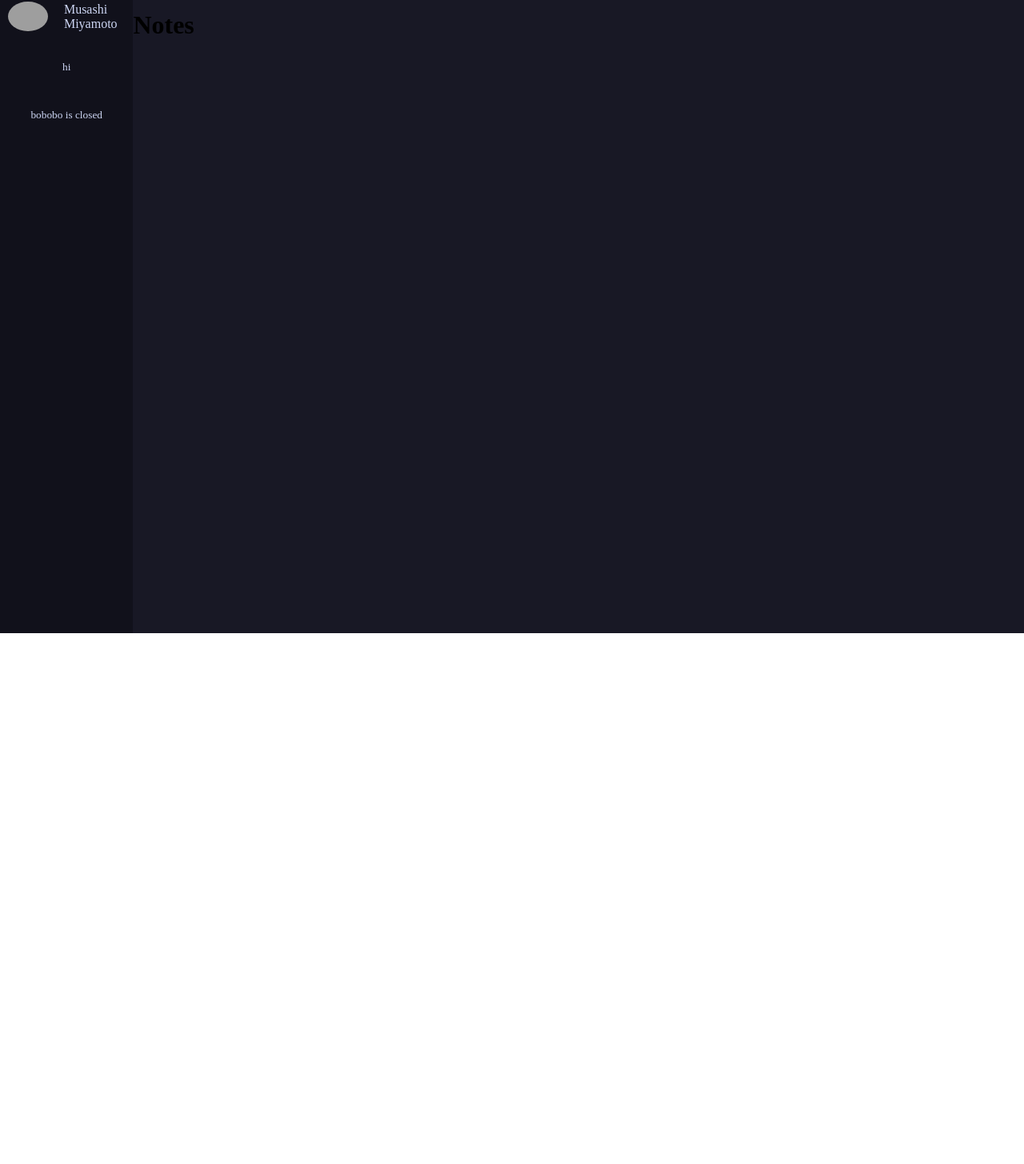
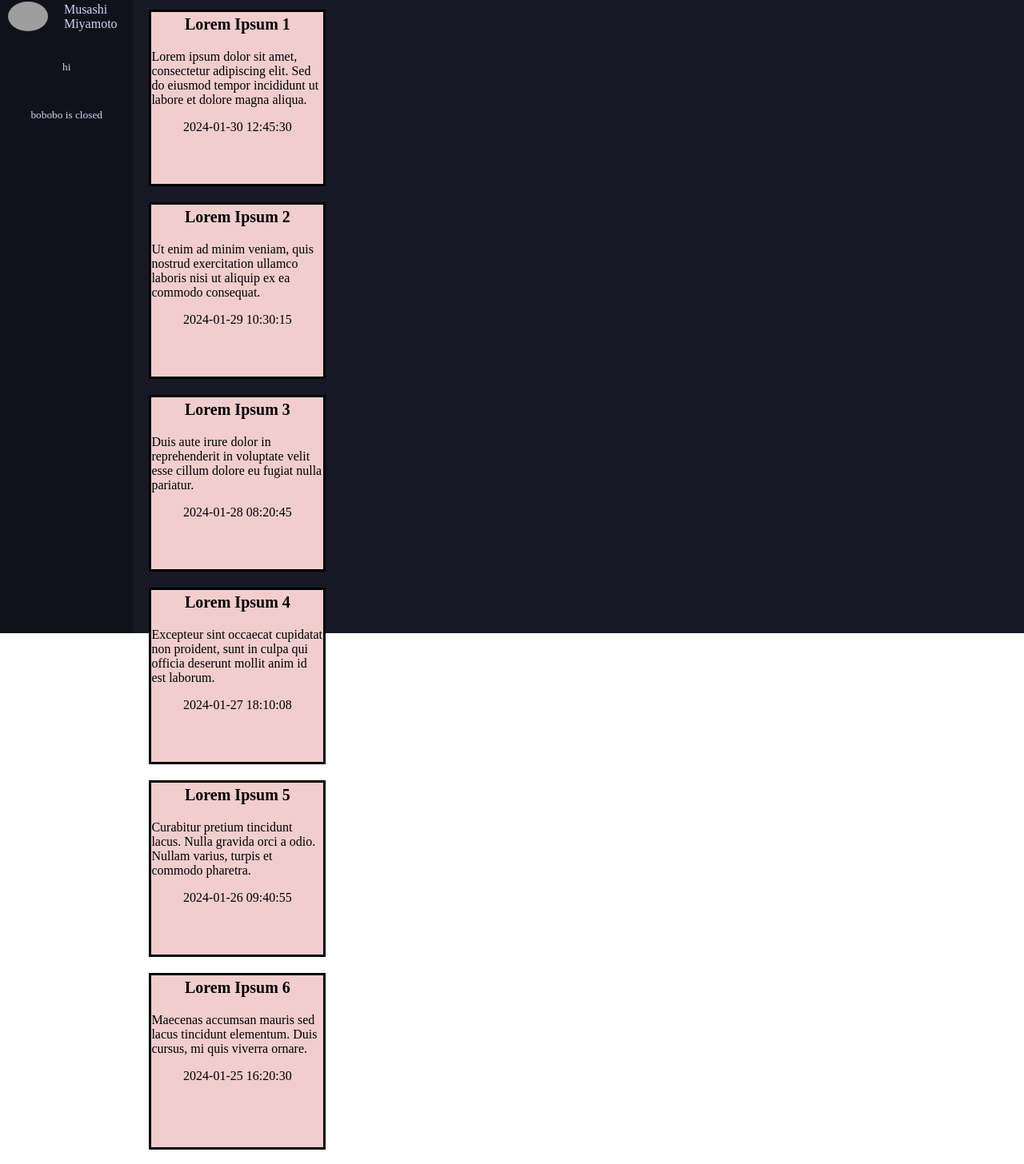
Before and after one commit to UrvishP4503/baba-notes-drf, a React (Vite) app: page / in a window 1280 px wide. Shown: the part 8-1464 px from the top of the page at 80% size. Before the commit the page ends 800 px from the top, so only its background shows below. Built offline with nearby package versions, Linux system fonts and the light colour scheme; grey boxes are pictures that could not be loaded.

Commit message:
30% done now reading LOTR.

```diff
--- a/src/App.css
+++ b/src/App.css
@@ -16,4 +16,5 @@
 .right {
   width: 87%;
   background-color: #181825;
+  flex-direction: column;
 }
--- a/src/components/Dropdown/Dropdown.jsx
+++ b/src/components/Dropdown/Dropdown.jsx
@@ -14,9 +14,12 @@ const Dropdown = () => {
       <button className="dropdown-button" onClick={handleClick}>
         bobobo is {isOpen ? "open" : "closed"}
       </button>
+
       <div className="dropdown-menu">
         {isOpen && (
+          // TODO: remove the part below and replace it with the actual categories from the backend.
           <div>
+            <InputButtonComponent />
             <Link className="catagories" to="/item">
               Item 1
             </Link>
@@ -36,4 +39,30 @@ const Dropdown = () => {
   );
 };
 
+const InputButtonComponent = () => {
+  const [userInput, setUserInput] = useState("");
+  const [showInput, setShowInput] = useState(false);
+
+  const handleInputChange = event => {
+    setUserInput(event.target.value);
+  };
+
+  const handleButtonPress = () => {
+    setShowInput(true);
+  };
+
+  return (
+    <div>
+      <input
+        type="text"
+        value={userInput}
+        onChange={handleInputChange}
+        placeholder="Type something..."
+      />
+      <button onClick={handleButtonPress}>Press me</button>
+
+      {showInput && <p>User input: {userInput}</p>}
+    </div>
+  );
+};
 export default Dropdown;
--- a/src/components/Notes/Notes.css
+++ b/src/components/Notes/Notes.css
@@ -0,0 +1,19 @@
+.box {
+  background-color: #f2cdcd;
+  border-style: solid;
+  width: 215px;
+  height: 215px;
+  align-items: center;
+  display: flex;
+  flex-direction: column;
+  text-align: left;
+  max-width: 215px; /* Set a maximum width for the box */
+  overflow: hidden; /* Hide content that overflows the box */
+  margin: 20px;
+}
+
+.title {
+  margin: 4px;
+  font-size: 20px;
+  font-weight: bold;
+}
--- a/src/components/Notes/Notes.jsx
+++ b/src/components/Notes/Notes.jsx
@@ -1,11 +1,18 @@
+import temp from "./fetchNotes";
 import "./Notes.css";
 
 const Notes = () => {
-  return (
-    <div>
-      <h1>Notes</h1>
-    </div>
-  );
+  return temp.map(data => {
+    return (
+      <>
+        <div className="box">
+          <div className="title">{data.title}</div>
+          <p className="note-text">{data.noteText}</p>
+          <div className="created-at">{data.created_at}</div>
+        </div>
+      </>
+    );
+  });
 };
 
 export default Notes;
--- /dev/null
+++ b/src/components/Notes/fetchNotes.js
@@ -0,0 +1,141 @@
+let temp = [
+  {
+    title: "Lorem Ipsum 1",
+    noteText:
+      "Lorem ipsum dolor sit amet, consectetur adipiscing elit. Sed do eiusmod tempor incididunt ut labore et dolore magna aliqua.",
+    created_at: "2024-01-30 12:45:30",
+  },
+  {
+    title: "Lorem Ipsum 2",
+    noteText:
+      "Ut enim ad minim veniam, quis nostrud exercitation ullamco laboris nisi ut aliquip ex ea commodo consequat.",
+    created_at: "2024-01-29 10:30:15",
+  },
+  {
+    title: "Lorem Ipsum 3",
+    noteText:
+      "Duis aute irure dolor in reprehenderit in voluptate velit esse cillum dolore eu fugiat nulla pariatur.",
+    created_at: "2024-01-28 08:20:45",
+  },
+  {
+    title: "Lorem Ipsum 4",
+    noteText:
+      "Excepteur sint occaecat cupidatat non proident, sunt in culpa qui officia deserunt mollit anim id est laborum.",
+    created_at: "2024-01-27 18:10:08",
+  },
+  {
+    title: "Lorem Ipsum 5",
+    noteText:
+      "Curabitur pretium tincidunt lacus. Nulla gravida orci a odio. Nullam varius, turpis et commodo pharetra.",
+    created_at: "2024-01-26 09:40:55",
+  },
+  {
+    title: "Lorem Ipsum 6",
+    noteText:
+      "Maecenas accumsan mauris sed lacus tincidunt elementum. Duis cursus, mi quis viverra ornare.",
+    created_at: "2024-01-25 16:20:30",
+  },
+  {
+    title: "Lorem Ipsum 7",
+    noteText:
+      "Suspendisse ac convallis urna, vitae pulvinar augue. Pellentesque vehicula efficitur tortor, vel feugiat neque.",
+    created_at: "2024-01-24 22:15:12",
+  },
+  {
+    title: "Lorem Ipsum 8",
+    noteText:
+      "Vestibulum vel quam id urna lobortis luctus. Nullam in quam a turpis bibendum aliquet.",
+    created_at: "2024-01-23 14:05:40",
+  },
+  {
+    title: "Lorem Ipsum 9",
+    noteText:
+      "Proin sed metus vel velit luctus egestas. Aliquam sagittis justo nec lectus molestie, vitae fringilla erat convallis.",
+    created_at: "2024-01-22 11:30:18",
+  },
+  {
+    title: "Lorem Ipsum 10",
+    noteText:
+      "Integer rhoncus mi eu massa tincidunt, sit amet sollicitudin justo dictum. Fusce interdum eget libero id dapibus.",
+    created_at: "2024-01-21 07:45:55",
+  },
+  {
+    title: "Lorem Ipsum 11",
+    noteText:
+      "Quisque eu est accumsan, tristique libero ut, cursus nulla. Nunc lacinia augue non dui fringilla, nec viverra ligula semper.",
+    created_at: "2024-01-20 15:10:32",
+  },
+  {
+    title: "Lorem Ipsum 12",
+    noteText:
+      "Pellentesque habitant morbi tristique senectus et netus et malesuada fames ac turpis egestas.",
+    created_at: "2024-01-19 19:25:20",
+  },
+  {
+    title: "Lorem Ipsum 13",
+    noteText:
+      "Nam ultricies velit vel leo faucibus, vel tristique dui auctor. Sed ac risus ut metus volutpat fermentum nec vel justo.",
+    created_at: "2024-01-18 12:55:48",
+  },
+  {
+    title: "Lorem Ipsum 14",
+    noteText:
+      "Phasellus vulputate odio eu metus tristique, vel fringilla nunc feugiat. Sed vitae odio et tellus convallis luctus.",
+    created_at: "2024-01-17 08:30:25",
+  },
+  {
+    title: "Lorem Ipsum 15",
+    noteText:
+      "Nunc finibus sem in mi sollicitudin, a malesuada neque aliquet. Etiam commodo arcu sit amet efficitur varius.",
+    created_at: "2024-01-16 14:15:10",
+  },
+  {
+    title: "Lorem Ipsum 16",
+    noteText:
+      "Donec aliquet metus at justo dictum, eget vulputate eros ullamcorper. Sed nec massa ut nunc venenatis eleifend.",
+    created_at: "2024-01-15 21:20:40",
+  },
+  {
+    title: "Lorem Ipsum 17",
+    noteText:
+      "Fusce vitae nisi ac tortor fermentum bibendum nec ac ex. Suspendisse vitae justo vel elit scelerisque volutpat.",
+    created_at: "2024-01-14 17:40:15",
+  },
+  {
+    title: "Lorem Ipsum 18",
+    noteText:
+      "Praesent nec elit et nunc consectetur vulputate. Sed eu magna eget justo iaculis tristique a a felis.",
+    created_at: "2024-01-13 09:55:32",
+  },
+  {
+    title: "Lorem Ipsum 19",
+    noteText:
+      "Vivamus dapibus lacus id risus consectetur, in bibendum purus gravida. Nam in malesuada elit.",
+    created_at: "2024-01-12 14:30:20",
+  },
+  {
+    title: "Lorem Ipsum 20",
+    noteText:
+      "In sed sapien sit amet purus auctor elementum. Sed vel odio at est feugiat bibendum vitae eu ex.",
+    created_at: "2024-01-11 19:25:48",
+  },
+  {
+    title: "Lorem Ipsum 21",
+    noteText:
+      "Curabitur dictum sapien id neque fermentum, nec dignissim ligula eleifend. Fusce vitae lectus sit amet nulla dignissim consectetur.",
+    created_at: "2024-01-10 11:50:25",
+  },
+  {
+    title: "Lorem Ipsum 22",
+    noteText:
+      "Mauris nec nulla nec justo consequat aliquam at vel quam. Praesent vehicula, nisi ut euismod egestas, tortor elit hendrerit justo.",
+    created_at: "2024-01-09 07:35:10",
+  },
+  {
+    title: "Lorem Ipsum 25",
+    noteText: "Sunt in culpa qui officia deserunt mollit anim id est laborum.",
+    created_at: "2024-01-15 14:55:22",
+  },
+];
+
+export default temp;
```
Also changed, not shown: .eslintrc.cjs, 1 other file (tests, documents, lock files or other folders).
